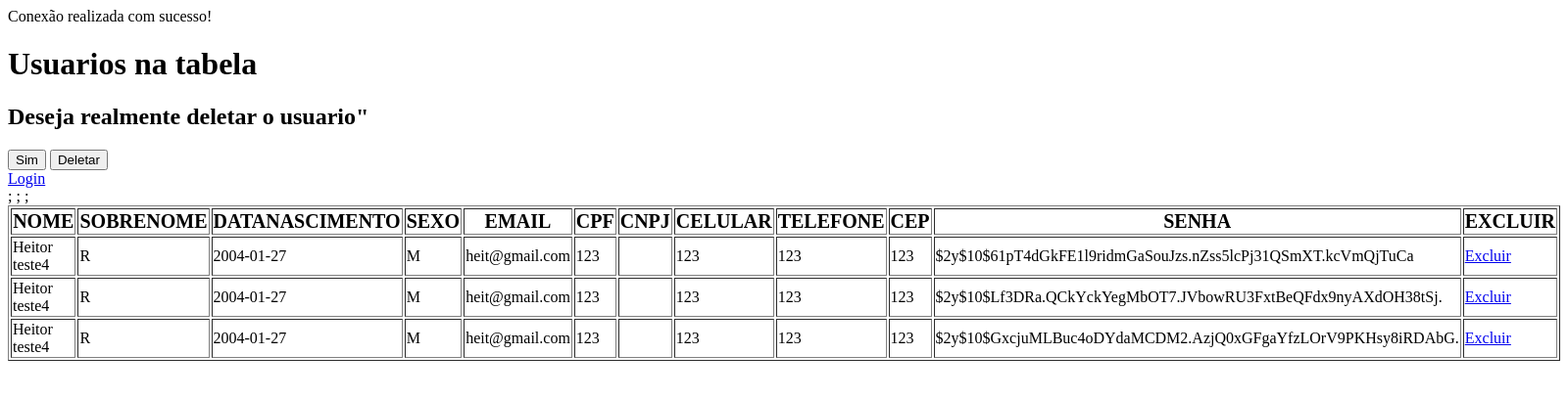
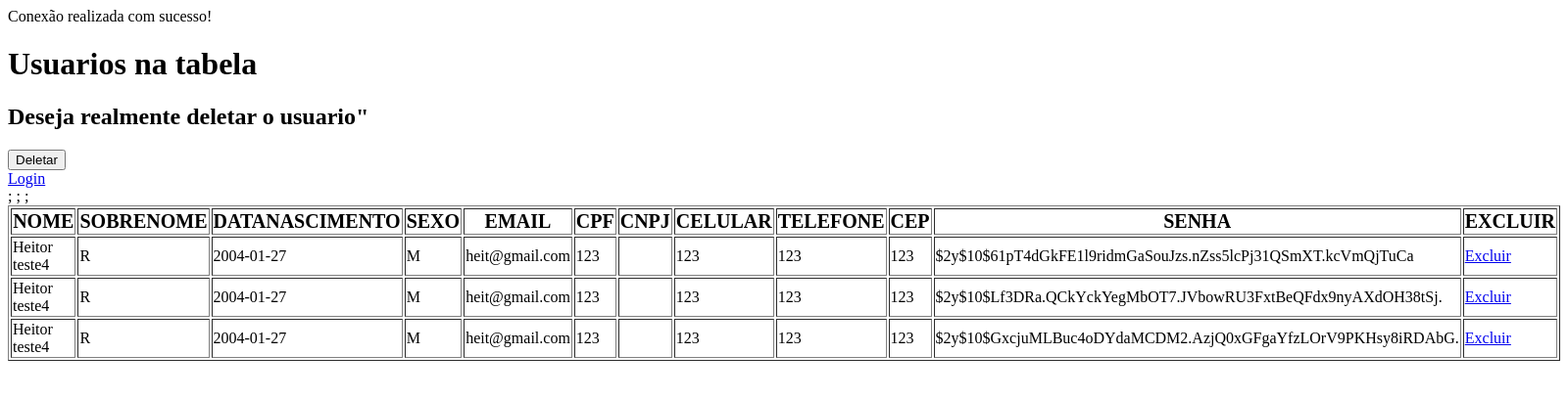
Before and after one commit to Hunter7210/PetHag_Project, a PHP site: page /View/usuarios.php?idusu=1 in a window 1600 px wide. Shown: the top 408 px of the page at 98% size. Run offline with PHP 8.4, Linux system fonts and the light colour scheme; data comes from the database, SQL or seed files in the repository.

Commit message:
04/12/2023

```diff
--- a/ProjectPetHag/Controller/functions.php
+++ b/ProjectPetHag/Controller/functions.php
@@ -230,7 +230,7 @@ function deletarUsu($conexao, $tabela, $nomeID, $idbusc)
 {
 
     if (!empty($idbusc)) {
-        $sqlDel = "DELETE FROM $tabela WHERE $nomeID = " . (int) $idbusc;
+        $sqlDel = "DELETE FROM $tabela WHERE $nomeID= " . (int) $idbusc;
         $buscaEmail = $conexao->prepare($sqlDel);
         $result = $buscaEmail->execute();
 
--- a/ProjectPetHag/View/usuarios.php
+++ b/ProjectPetHag/View/usuarios.php
@@ -1,4 +1,4 @@
-<?php require_once "../Controller/functions.php"
+<?php require_once "../Controller/functions.php";
 
 ?>
 
@@ -38,21 +38,19 @@
                 $tabela = "usuario";
                 $users = buscarAll($conexao, $tabela);
 
-                if(isset($_GET['idusu'])) {
-                    echo '<div class=conferir> <h2>Deseja realmente deletar o usuario"</h2>
-                    <input type="button" name="sim" value="Sim">'
-                    ?>
+                if (isset($_GET['idusu'])) {
+                    echo '<div class=conferir> <h2>Deseja realmente deletar o usuario"</h2>'
+                ?>
                     <form action="" method="post">
-                        <input type="hidden" name="idusu" value="<?php echo $_GET['idusu']?>">
-                        <input type="submit" value="Deletar" name="deletar">
-                        </form>
-                   <?php };
+                        <input type="hidden" name="idusu" value="<?php echo $_GET['idusu'] ?>">
+                        <input type="submit" value="Deletar" name="deletarUsu">
+                    </form>
+                <?php };
                 ?>
                 <?php
-                if(isset($_POST['deleter'])){
+                if (isset($_POST['deletarUsu'])) {
                     deletarUsu($conexao, "usuario", "idusu", $_POST['idusu']);
                 }
-
                 ?>
                 <style>
                     thead {
```
